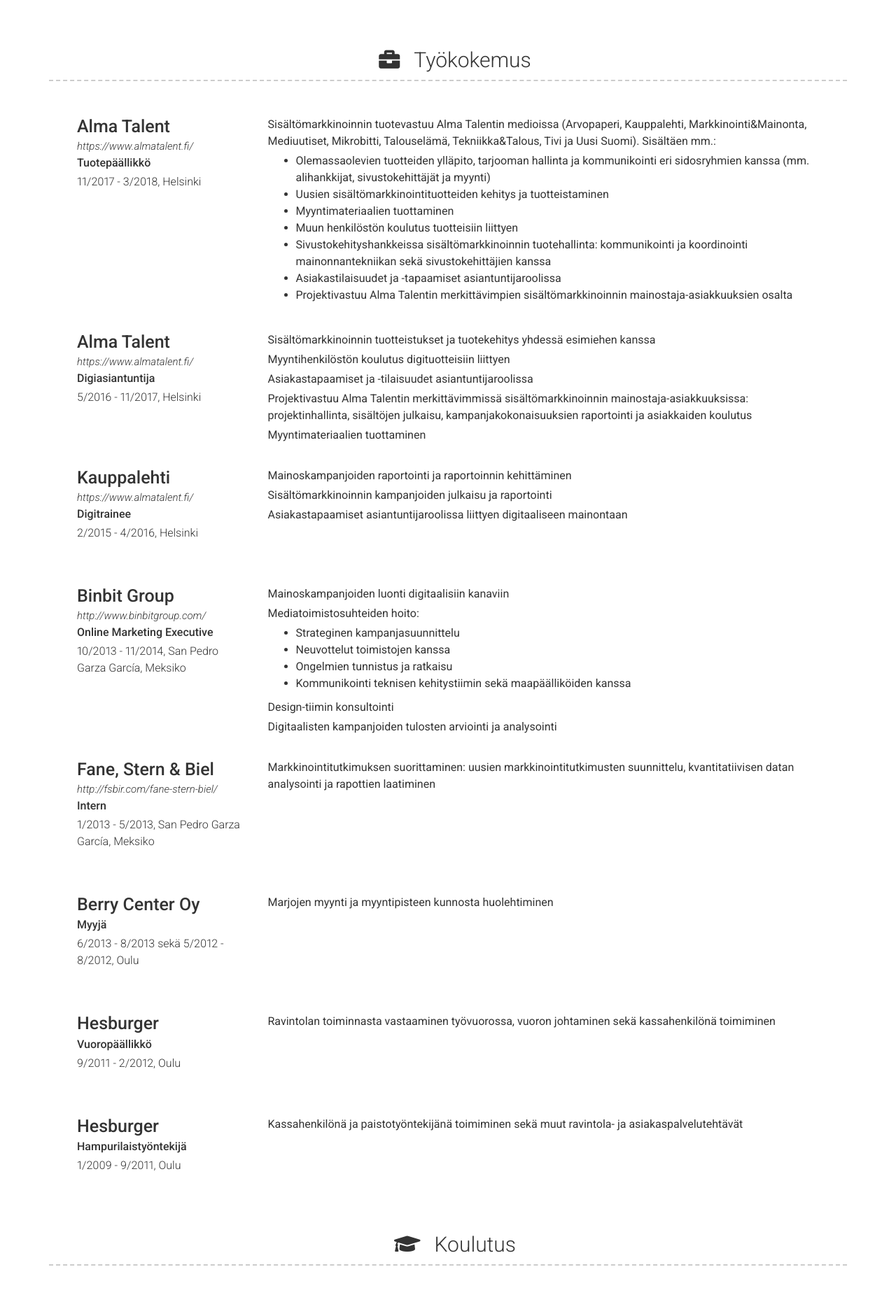
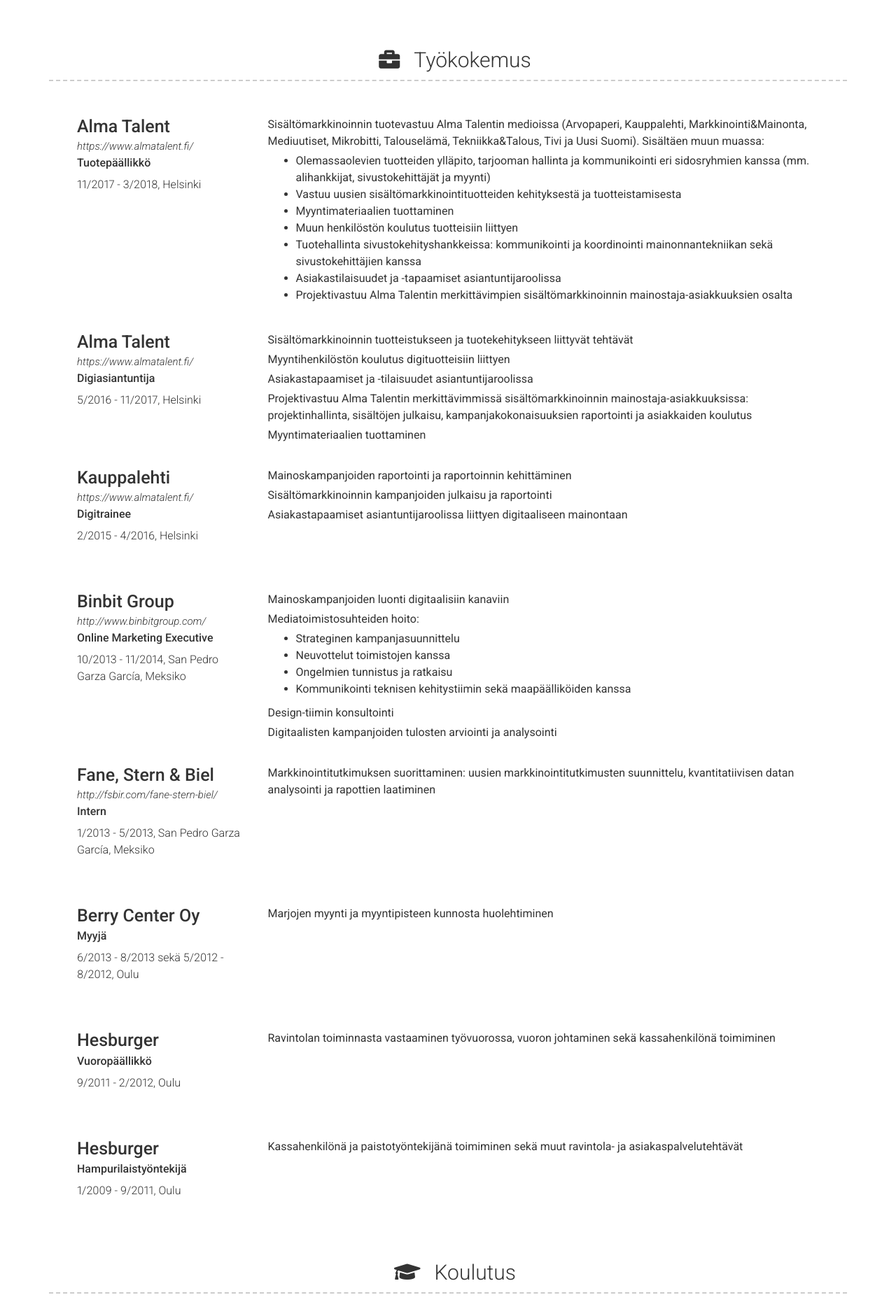
Before and after one commit to saarasat/cv, a Jekyll site: the page built from index.md, in a window 1280 px wide. Shown: the part 471-2332 px from the top of the page at 70% size. Built offline with Jekyll 4.4.1, drawn with Linux system fonts in a browser that asks for light colours; nearby versions of some CDN libraries.

Commit message:
Minor fixes on padding and wording

```diff
--- a/_data/experience.yml
+++ b/_data/experience.yml
@@ -6,13 +6,13 @@
   description: |
     Sisältömarkkinoinnin tuotevastuu Alma Talentin medioissa
     (Arvopaperi, Kauppalehti, Markkinointi&Mainonta, Mediuutiset, Mikrobitti,
-    Talouselämä, Tekniikka&Talous, Tivi ja Uusi Suomi). Sisältäen mm.:
+    Talouselämä, Tekniikka&Talous, Tivi ja Uusi Suomi). Sisältäen muun muassa:
       - Olemassaolevien tuotteiden ylläpito, tarjooman hallinta ja kommunikointi eri
       sidosryhmien kanssa (mm. alihankkijat, sivustokehittäjät ja myynti)
-      - Uusien sisältömarkkinointituotteiden kehitys ja tuotteistaminen
+      - Vastuu uusien sisältömarkkinointituotteiden kehityksestä ja tuotteistamisesta
       - Myyntimateriaalien tuottaminen
       - Muun henkilöstön koulutus tuotteisiin liittyen
-      - Sivustokehityshankkeissa sisältömarkkinoinnin tuotehallinta:
+      - Tuotehallinta sivustokehityshankkeissa:
       kommunikointi ja koordinointi mainonnantekniikan sekä sivustokehittäjien kanssa
       - Asiakastilaisuudet ja -tapaamiset asiantuntijaroolissa
       - Projektivastuu Alma Talentin merkittävimpien sisältömarkkinoinnin mainostaja-asiakkuuksien osalta
@@ -23,7 +23,7 @@
   job_title: Digiasiantuntija
   dates: 5/2016 - 11/2017, Helsinki
   description: |
-    Sisältömarkkinoinnin tuotteistukset ja tuotekehitys yhdessä esimiehen kanssa
+    Sisältömarkkinoinnin tuotteistukseen ja tuotekehitykseen liittyvät tehtävät
 
     Myyntihenkilöstön koulutus digituotteisiin liittyen
 
--- a/_includes/techAndLang.html
+++ b/_includes/techAndLang.html
@@ -17,6 +17,7 @@
           {%- endif -%}
         </p>
       {% endfor %}
+      <br>
     </div>
 
     <div class="col-xs-12 col-sm-8 col-md-9 col-print-12 layout.extradetails">
--- a/_sass/modern-resume-theme.scss
+++ b/_sass/modern-resume-theme.scss
@@ -62,13 +62,14 @@
   margin-top: 3em;
   padding-left: 40px;
   padding-right: 40px;
+  word-wrap: break-word;
 
   .details {
     text-align: left;
     margin-bottom: 30px;
 
     p {
-      margin-bottom: 3px;
+      margin-bottom: 7px;
       font-size: 1.6em;
       text-align: inherit;
       font-weight: 300;
@@ -91,6 +92,10 @@
       font-style: italic;
       font-weight: 300;
       font-size: 1.5em;
+    }
+
+    .assignment {
+      font-weight: 400;
     }
 
     .fa {
```
